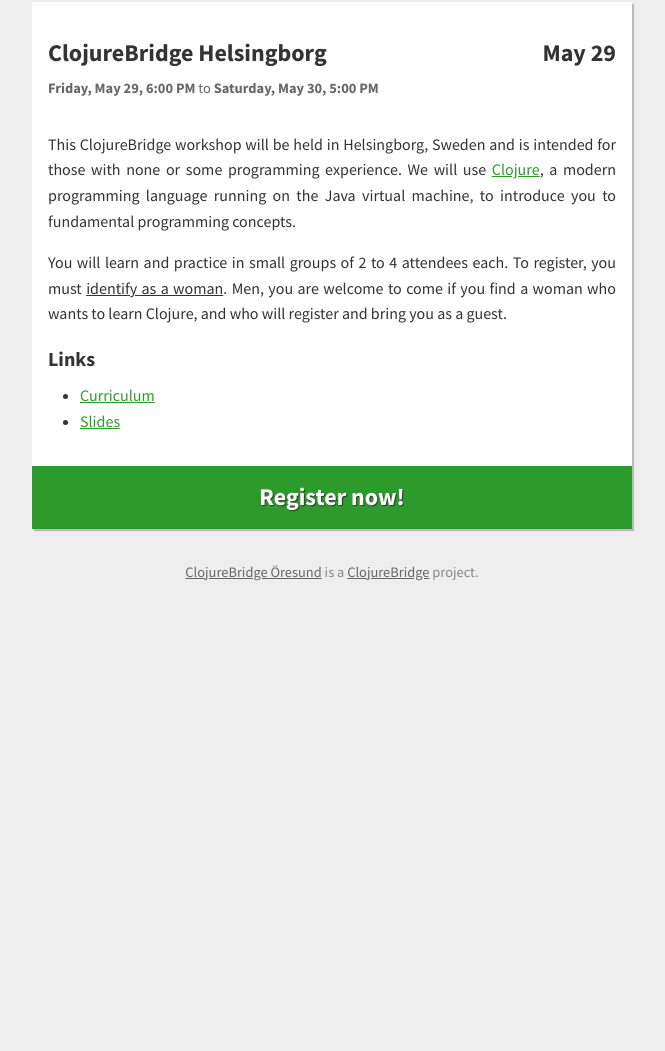
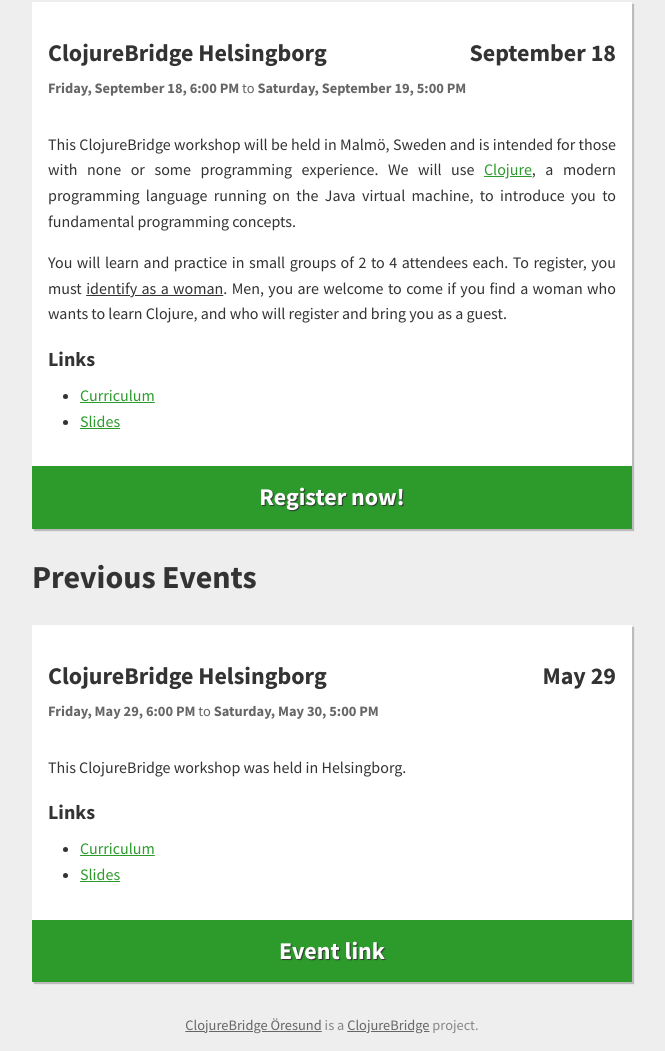
Before and after one commit to clojurebridge-oresund/clojurebridge-oresund.github.io, a plain HTML site: page index.html in a window 1280 px wide. Shown: the part 740-1791 px from the top of the page, without its empty margins (308-973 px from the left). Before the commit the page ends 1338 px from the top, so only its background shows below. Drawn offline with Linux system fonts and the light colour scheme.

Commit message:
Added Malmö event

```diff
--- a/index.html
+++ b/index.html
@@ -35,18 +35,18 @@
       <li class="event article">
         <div class="header">
           <h3>
-            <a href="https://www.eventbrite.com/e/clojurebridge-helsingborg-biljetter-16634992711">
-              ClojureBridge Helsingborg <time datetime="2015-05-29T18:00:00+02:00">May 29</time>
+            <a href="https://www.eventbrite.com/e/clojurebridge-malmo-tickets-17723866562">
+              ClojureBridge Helsingborg <time datetime="2015-09-18T18:00:00+02:00">September 18</time>
             </a>
           </h3>
           <div class="time">
-            <span class="start"><time datetime="2015-05-29T18:00:00+02:00">Friday, May 29, 6:00 PM</time></span>
-            <span class="end"><time datetime="2015-05-30T17:00:00+02:00">Saturday, May 30, 5:00 PM</time></span>
+            <span class="start"><time datetime="2015-09-18T18:00:00+02:00">Friday, September 18, 6:00 PM</time></span>
+            <span class="end"><time datetime="2015-09-19T17:00:00+02:00">Saturday, September 19, 5:00 PM</time></span>
           </div>
         </div>
         <div class="content">
           <p>
-            This ClojureBridge workshop will be held in Helsingborg,
+            This ClojureBridge workshop will be held in Malmö,
             Sweden and is intended for those with none or some programming
             experience. We will use <a href="http://clojure.org" target="blank">Clojure</a>,
             a modern programming language running on the Java virtual machine,
@@ -68,7 +68,41 @@
         </div>
 
         <div class="footer">
-          <a class="register" href="https://www.eventbrite.com/e/clojurebridge-helsingborg-biljetter-16634992711">Register now!</a>
+          <a class="register" href="https://www.eventbrite.com/e/clojurebridge-malmo-tickets-17723866562">Register now!</a>
+        </div>
+      </li>
+    </ul>
+
+    <h2>Previous Events</h2>
+
+    <ul class="events">
+      <li class="event article">
+        <div class="header">
+          <h3>
+            <a href="https://www.eventbrite.com/e/clojurebridge-helsingborg-biljetter-16634992711">
+              ClojureBridge Helsingborg <time datetime="2015-05-29T18:00:00+02:00">May 29</time>
+            </a>
+          </h3>
+          <div class="time">
+            <span class="start"><time datetime="2015-05-29T18:00:00+02:00">Friday, May 29, 6:00 PM</time></span>
+            <span class="end"><time datetime="2015-05-30T17:00:00+02:00">Saturday, May 30, 5:00 PM</time></span>
+          </div>
+        </div>
+        <div class="content">
+          <p>
+            This ClojureBridge workshop was held in Helsingborg.
+          </p>
+
+          <h4>Links</h4>
+
+          <ul class="links">
+            <li><a href="https://github.com/clojurebridge-oresund/curriculum#clojurebridge-curriculum">Curriculum</a></li>
+            <li><a href="http://clojurebridge-oresund.github.io/curriculum/2015-05-30/">Slides</a></li>
+          </ul>
+        </div>
+
+        <div class="footer">
+          <a class="register" href="https://www.eventbrite.com/e/clojurebridge-helsingborg-biljetter-16634992711">Event link</a>
         </div>
       </li>
     </ul>
```
